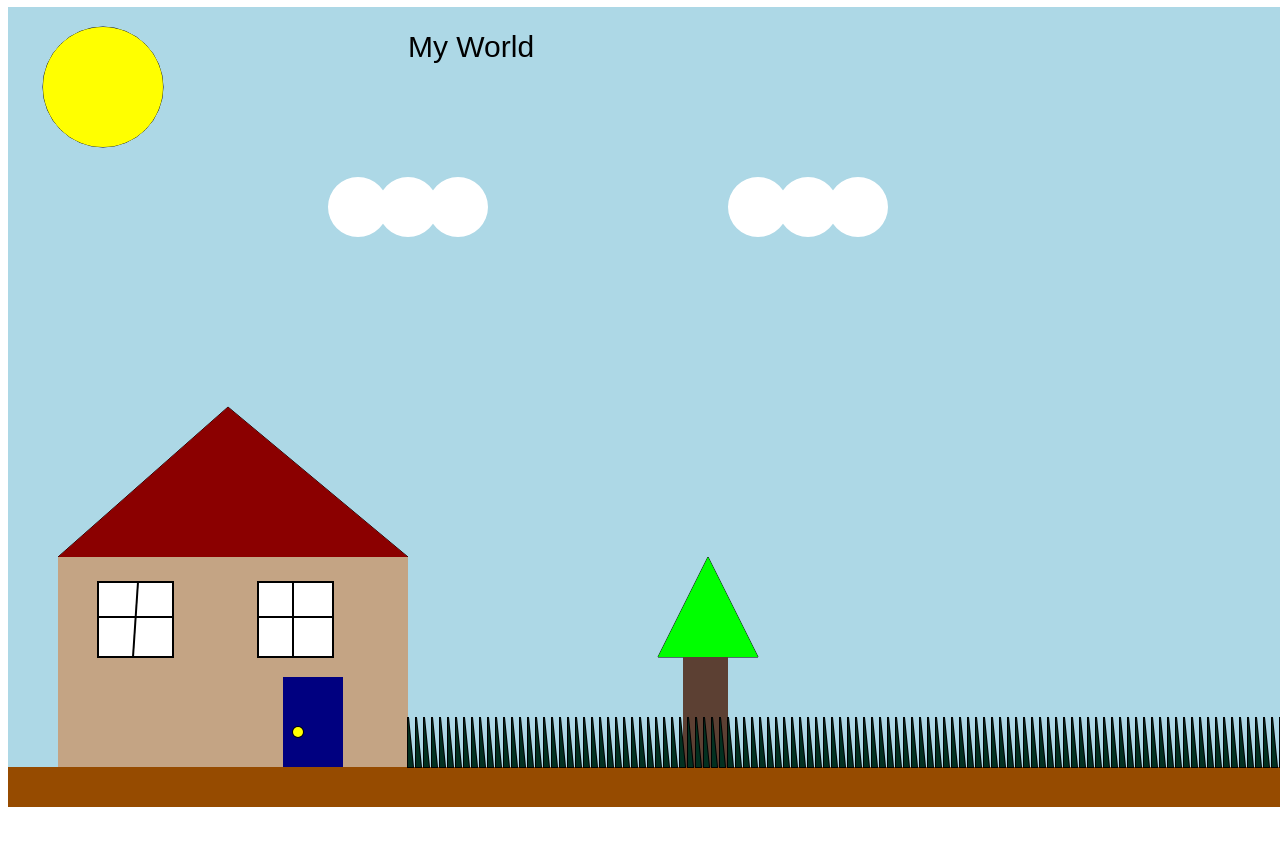
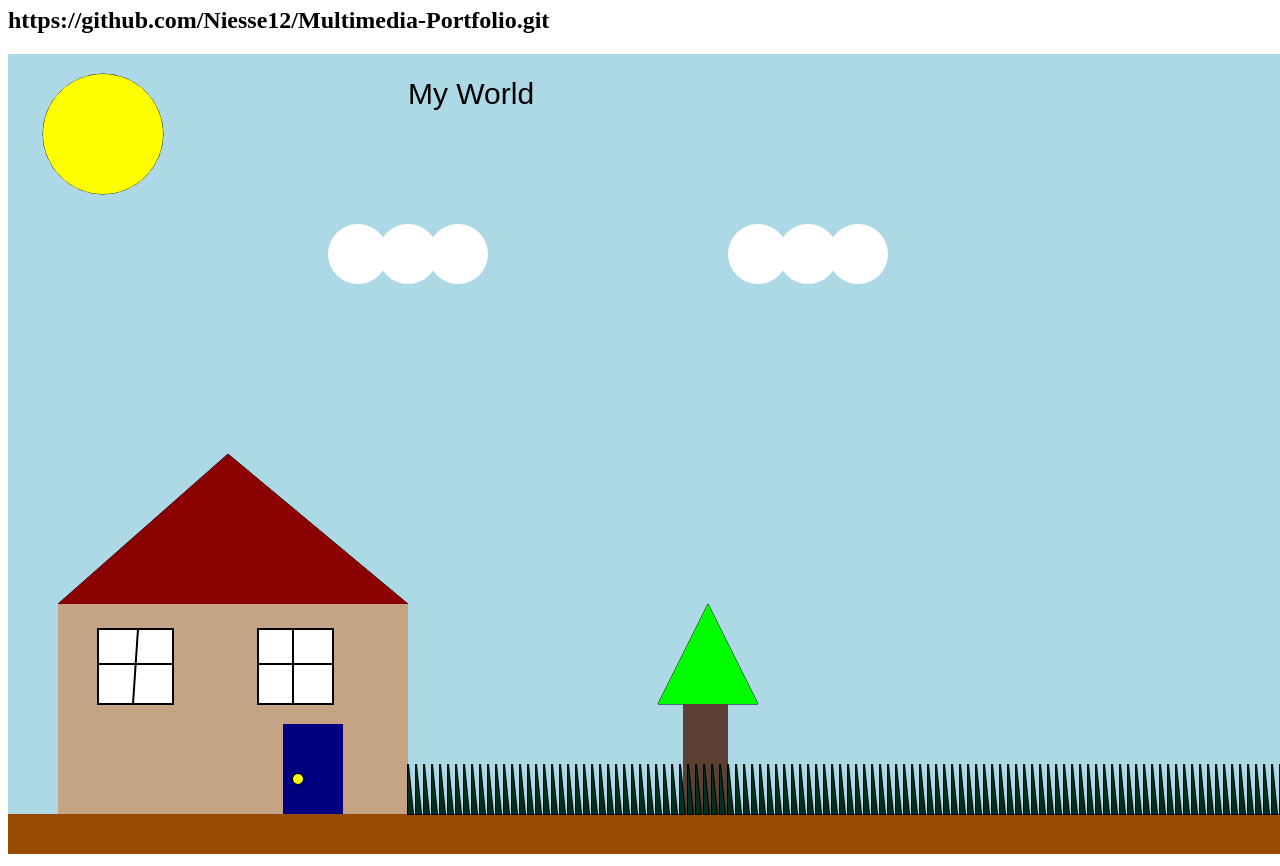
Before and after one commit to Niesse12/Multimedia-Portfolio, a plain HTML site: page index.html in a window 1280 px wide. Shown: the part 73-939 px from the top of the page. Before the commit the page ends 892 px from the top, so only its background shows below. Drawn offline with Linux system fonts and the light colour scheme.

Commit message:
updated html file
added the portfolio link on the page

```diff
--- a/index.html
+++ b/index.html
@@ -8,6 +8,7 @@
 </head>
 <body>
     <h1>Hello World</h1>
+    <h2>https://github.com/Niesse12/Multimedia-Portfolio.git</h2>
     <canvas id="canvas" width="600" height="600"></canvas>
     <script src="index.js"></script>
 </body>
```
